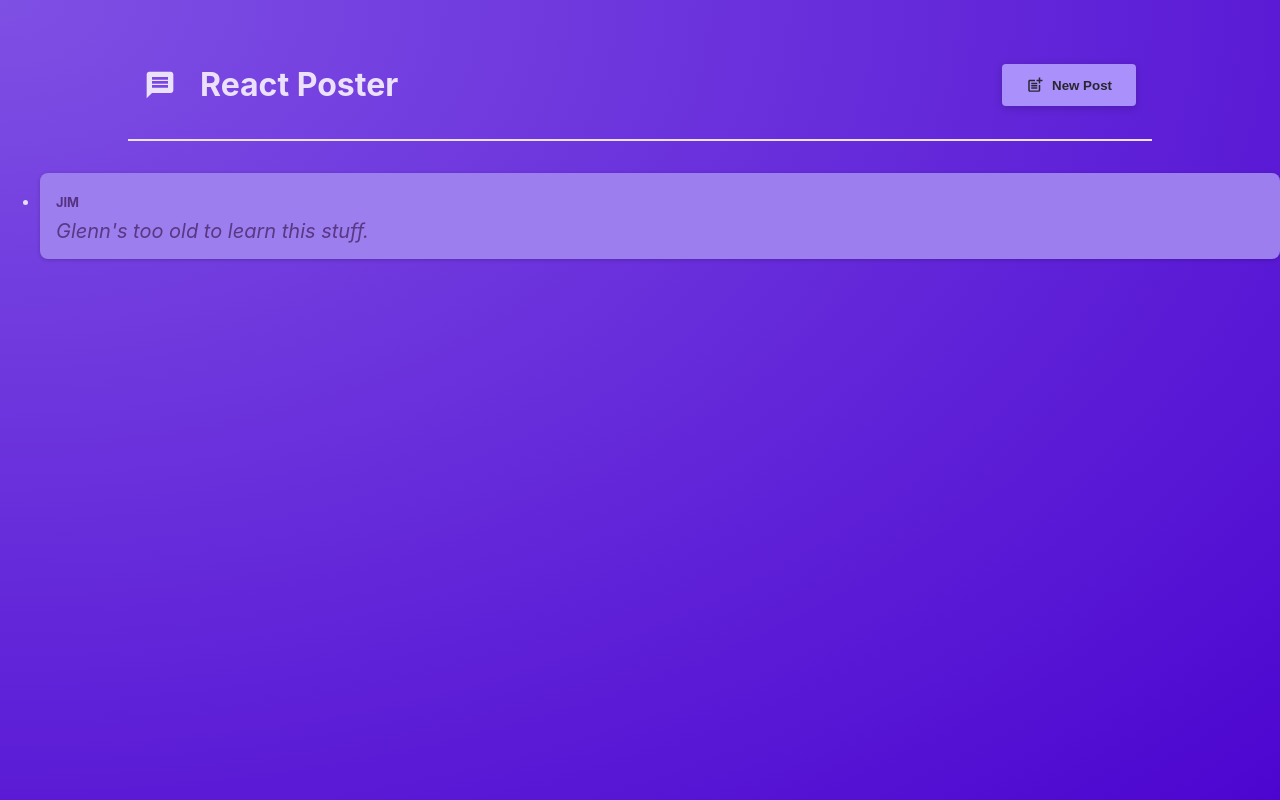
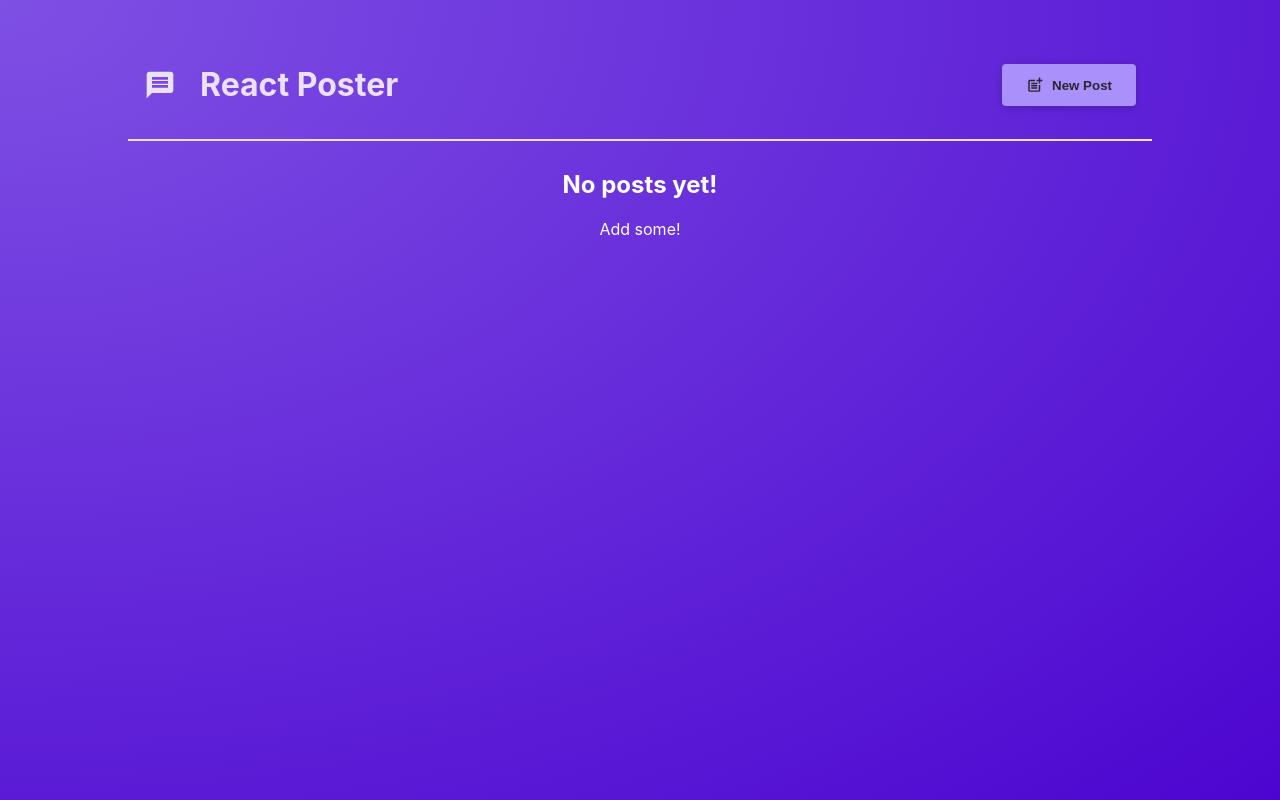
Before and after one commit to htack210/my-experiments, a React (Vite) app in the folder react-crash-course/: page / in a window 1280 px wide. Built offline with nearby package versions, Linux system fonts and the light colour scheme.

Commit message:
Create means to post array of posts to screen and allow  user to add additional posts.

```diff
--- a/react-crash-course/src/components/PostsList.jsx
+++ b/react-crash-course/src/components/PostsList.jsx
@@ -4,8 +4,6 @@ import Post from './Post'
 import NewPost from './NewPost'
 import Modal from './Modal';
 import classes from './PostsList.module.css';
-
-const { posts } = classes;
 
 function PostsList({ isPosting, onStopPosting }) {
     const [posts, setPosts] = useState([]);
@@ -20,11 +18,13 @@ function PostsList({ isPosting, onStopPosting }) {
                 <Modal onClose={onStopPosting}>
                     <NewPost onCancel={onStopPosting} onAddPost={addPostHandler} />
                 </Modal>)}
-
-            <ul className={posts}>
-                {/* <Post name={enteredAuthor} body={enteredBody} /> */}
-                <Post name="Jim" body="Glenn's too old to learn this stuff." />
+            {posts.length === 0 && <div style={{textAlign:'center', color:'white'}}>
+                <h2 className={classes.noPosts}>No posts yet!</h2>
+                <p>Add some!</p></div>}
+            {posts.length > 0 && <ul className={classes.posts}>
+                {posts.map((post, idx) => <Post key={idx} name={post.author} body={post.body}  />)}
             </ul>
+        }
         </>
     );
 }
```
